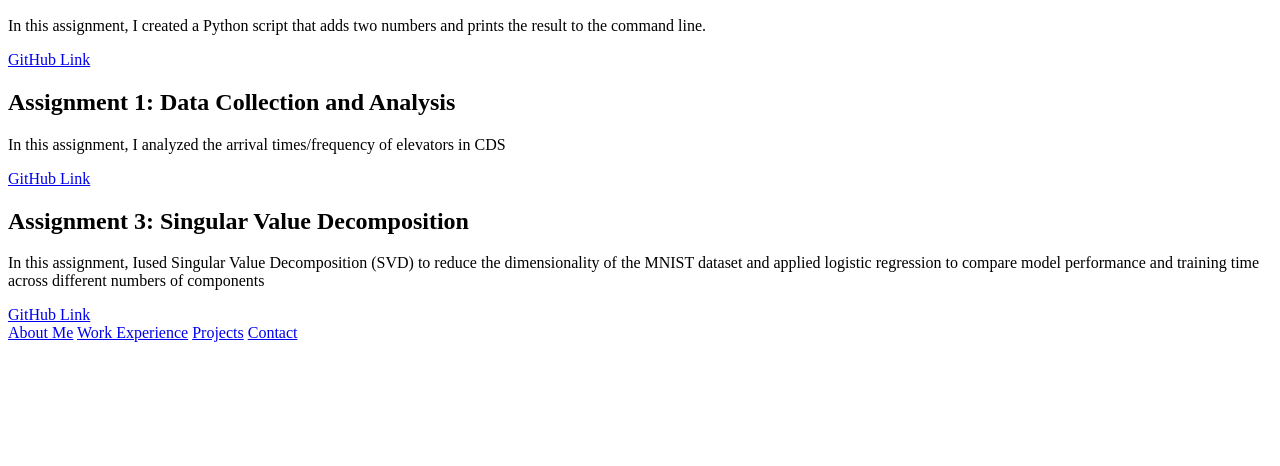
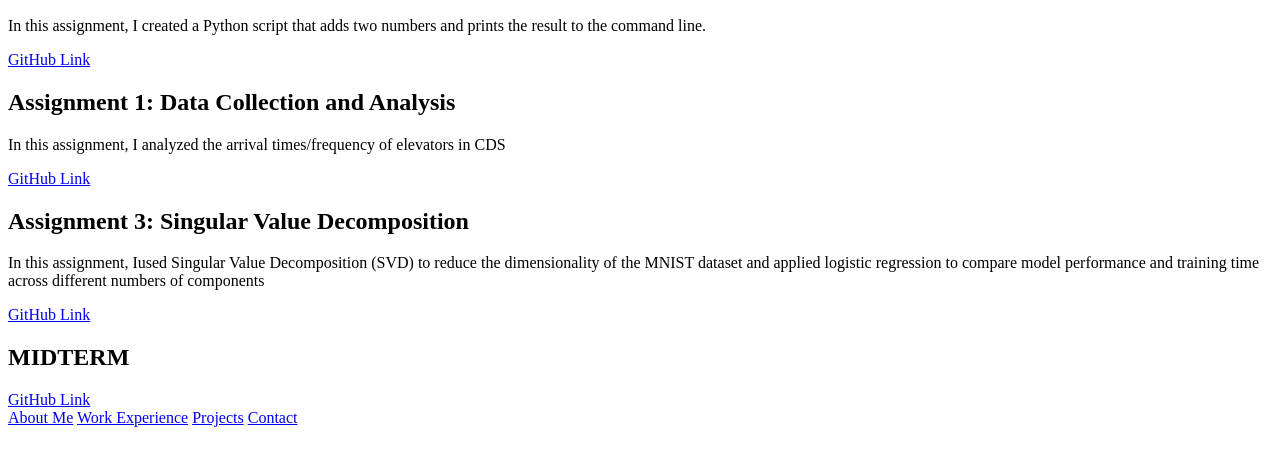
Before and after one commit to gavinpark123/gavinpark123.github.io, a plain HTML site: page assignments.html in a window 1280 px wide. Shown: the part 110-576 px from the top of the page. Drawn offline with Linux system fonts and the light colour scheme.

Commit message:
Add Midterm Github Link

```diff
--- a/assignments.html
+++ b/assignments.html
@@ -17,6 +17,8 @@
         <h2>Assignment 3: Singular Value Decomposition</h2>
         <p>In this assignment, Iused Singular Value Decomposition (SVD) to reduce the dimensionality of the MNIST dataset and applied logistic regression to compare model performance and training time across different numbers of components</p>
         <a href="https://github.com/gavinpark123/gpark-assignment-3.git" target="_blank">GitHub Link</a>
+        <h2>MIDTERM</h2>
+        <a href="https://github.com/gavinpark123/CS506Midterm.git" target="_blank">GitHub Link</a>
 
     </section>
 
```
